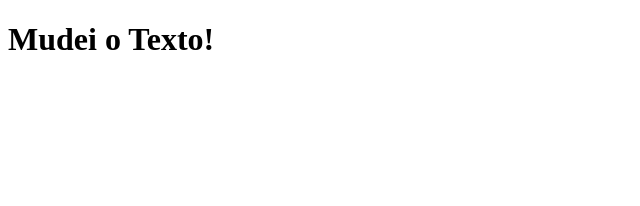
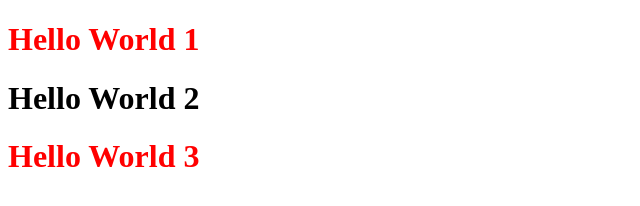
Before and after one commit to uchoamaster/cursojs-essensial, a plain HTML site: page index.html in a window 1280 px wide. Shown: the whole page, without its empty margins (0-640 px from the left). Drawn offline with Linux system fonts and the light colour scheme.

Commit message:
aprendendo como acessar elemento por id  ou pela class

```diff
--- /dev/null
+++ b/estilo.css
@@ -0,0 +1,3 @@
+.txtName {
+    color: red;
+}
--- a/index.html
+++ b/index.html
@@ -5,14 +5,17 @@
     <meta http-equiv="X-UA-Compatible" content="IE=edge">
     <meta name="viewport" content="width=device-width, initial-scale=1.0">
     <title>teste</title>
+    <link rel="stylesheet" href="estilo.css">
 </head>
 <body>
     <div class="container">
-        <h1 id="meuTexto">Hello World</h1>
+        <h1 class="txtName" >Hello World 1</h1>
+        <h1 >Hello World 2</h1>
+        <h1 class="txtName">Hello World 3</h1>
     </div>
+
+
+
 </body>
 </html>
-
-<script>
-    document.getElementById("meuTexto").innerHTML = "Mudei o Texto!";
-</script>
+<script src="index.js"></script>
--- /dev/null
+++ b/index.js
@@ -0,0 +1,16 @@
+//documento, procure um elemento com ID "meuTexto" e altere no HTML para o texto "Mudei o Texto!"
+ // var txt = document.getElementById("meuTexto").innerHTML;
+//console.log(txt);
+
+////////////////////////////////////////////////////////
+
+//formas de pegar elemento
+//pegar elemento pela tag
+// var txtTagName = document.getElementsByTagName("h1");
+// console.log(txtTagName[0].innerHTML);
+
+//quero pegar todos os elementos que estão utilizando uma classe
+//pegar elemento pelo nome da classe
+//document.getElementsByClassName();
+var txtClassName = document.getElementsByClassName("txtName");
+console.log(txtClassName);
```
